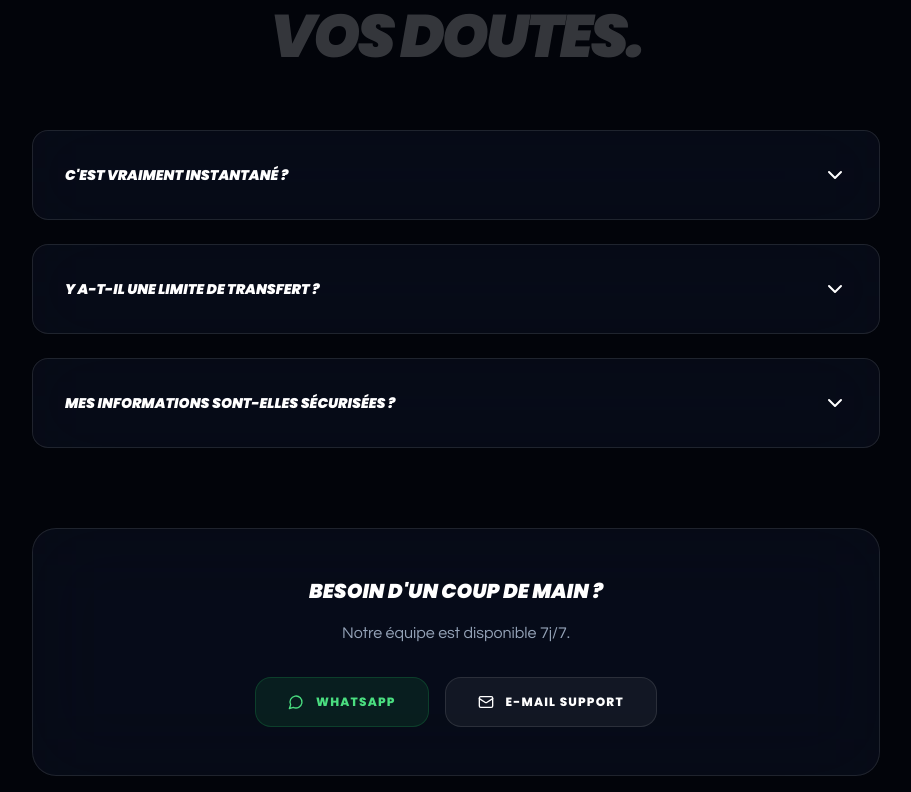
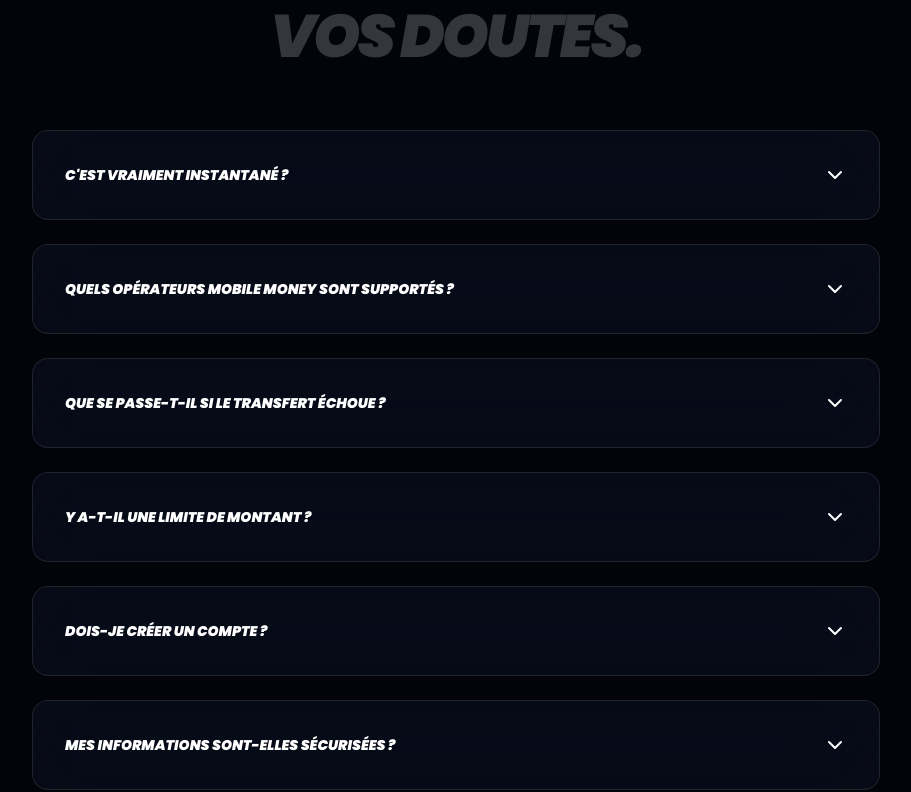
Before and after one commit to bred9702-svg/muniapay-frontend, a React (Vite) app: page / in a window 1280 px wide. Shown: the part 4348-5140 px from the top of the page, without its empty margins (184-1095 px from the left). Built offline with nearby package versions, Linux system fonts and the light colour scheme.

Commit message:
Update App.jsx

```diff
--- a/src/App.jsx
+++ b/src/App.jsx
@@ -375,10 +375,31 @@ const App = () => {
           </div>
           <div className="space-y-6 mb-20">
             {[
-              { q: "C'est vraiment instantané ?", a: "Absolument. Le bénéficiaire reçoit ses fonds sur M-Pesa en moyenne sous 10 à 15 minutes." },
-              { q: "Y a-t-il une limite de transfert ?", a: "Minimum 5$ et maximum 500$ par transaction. Contactez-nous pour augmenter ce plafond." },
-              { q: "Mes informations sont-elles sécurisées ?", a: "Nous utilisons un cryptage de bout en bout. Nous ne stockons jamais vos accès Mobile Money." }
-            ].map((item, i) => (
+  {
+    q: "C'est vraiment instantané ?",
+    a: "Oui. Le bénéficiaire reçoit ses fonds en moyenne sous 10 à 15 minutes. Dans de rares cas (opérateur saturé), cela peut prendre jusqu'à 30 minutes."
+  },
+  {
+    q: "Quels opérateurs Mobile Money sont supportés ?",
+    a: "En RDC : Vodacom M-Pesa, Airtel Money et Orange Money. Au Kenya : M-Pesa (Safaricom)."
+  },
+  {
+    q: "Que se passe-t-il si le transfert échoue ?",
+    a: "Vous êtes automatiquement remboursé sur votre compte Mobile Money sous 24h. Notre équipe vous contacte pour comprendre le problème et vous accompagner."
+  },
+  {
+    q: "Y a-t-il une limite de montant ?",
+    a: "Minimum 5$ et maximum 500$ par transaction. Pour des montants plus élevés, contactez-nous sur WhatsApp et nous étudierons votre cas."
+  },
+  {
+    q: "Dois-je créer un compte ?",
+    a: "Non. Aucune inscription, aucun mot de passe. Vous avez juste besoin de votre numéro Mobile Money pour envoyer ou recevoir."
+  },
+  {
+    q: "Mes informations sont-elles sécurisées ?",
+    a: "Nous utilisons un cryptage de bout en bout. Nous ne stockons jamais vos codes PIN, vos mots de passe ou vos accès Mobile Money."
+  }
+].map((item, i) => (
               <div key={i} className={`glass-card p-6 md:p-8 rounded-2xl cursor-pointer transition-all ${openFaq === i ? 'bg-purple-500/5 border-purple-500/30' : ''}`} onClick={() => setOpenFaq(openFaq === i ? null : i)}>
                 <div className="flex justify-between items-center text-white">
                   <h4 className="text-sm font-black font-heading uppercase italic">{item.q}</h4>
```
